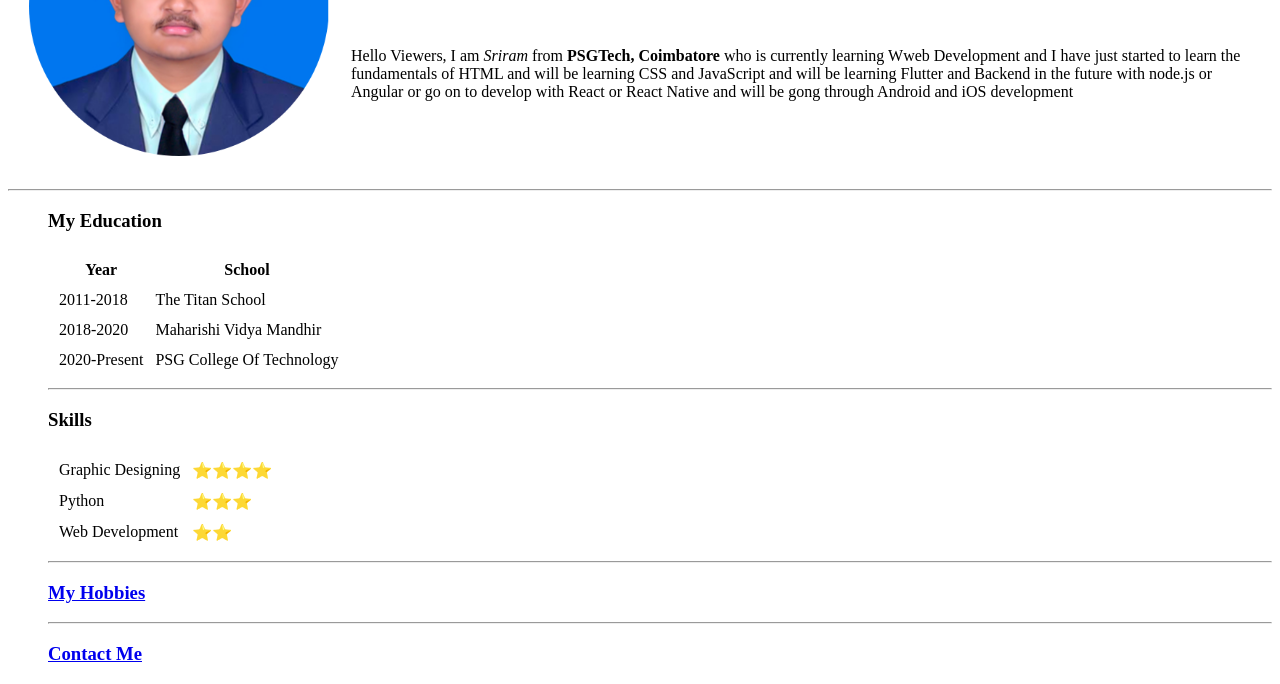
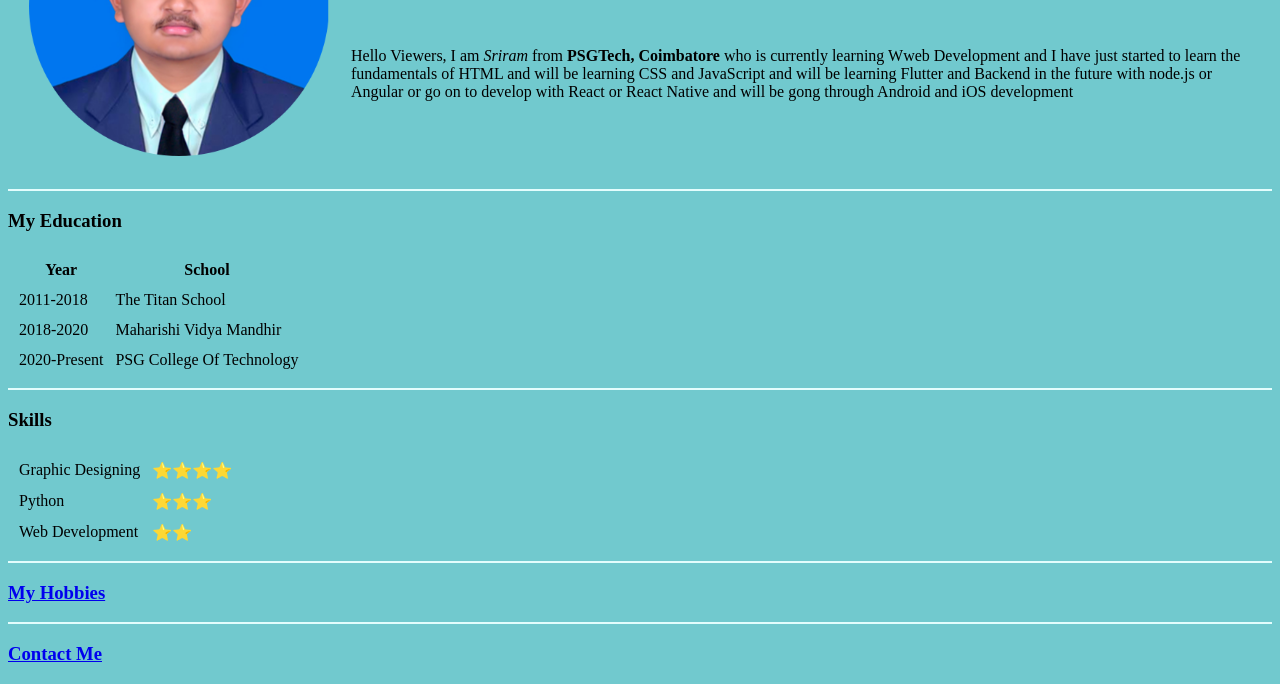
Before and after one commit to sriramnjr7/cv, a plain HTML site: page index.html in a window 1280 px wide. Shown: the part 173-857 px from the top of the page. Drawn offline with Linux system fonts and the light colour scheme.

Commit message:
Updated index.html

```diff
--- a/index.html
+++ b/index.html
@@ -5,6 +5,17 @@
     <meta charset="UTF-8">
     <meta name="desciption" content="Web Developer as well as the Machine Learning and Data Science Enthusiast" />
     <title>Sriram's Personal Site</title>
+    <style>
+        body {
+            background-color: #71c9ce;
+        }
+
+        hr {
+            background-color: #e3fdfd;
+            border-style: none;
+            height: 2px;
+        }
+    </style>
 </head>
 
 <body>
@@ -25,7 +36,6 @@
         </tr>
     </table>
     <hr>
-    <ol>
     <h3>My Education</h3>
     <table cellspacing="10">
         <thead>
```
Lines whose indentation alone changed are shown as unchanged.
